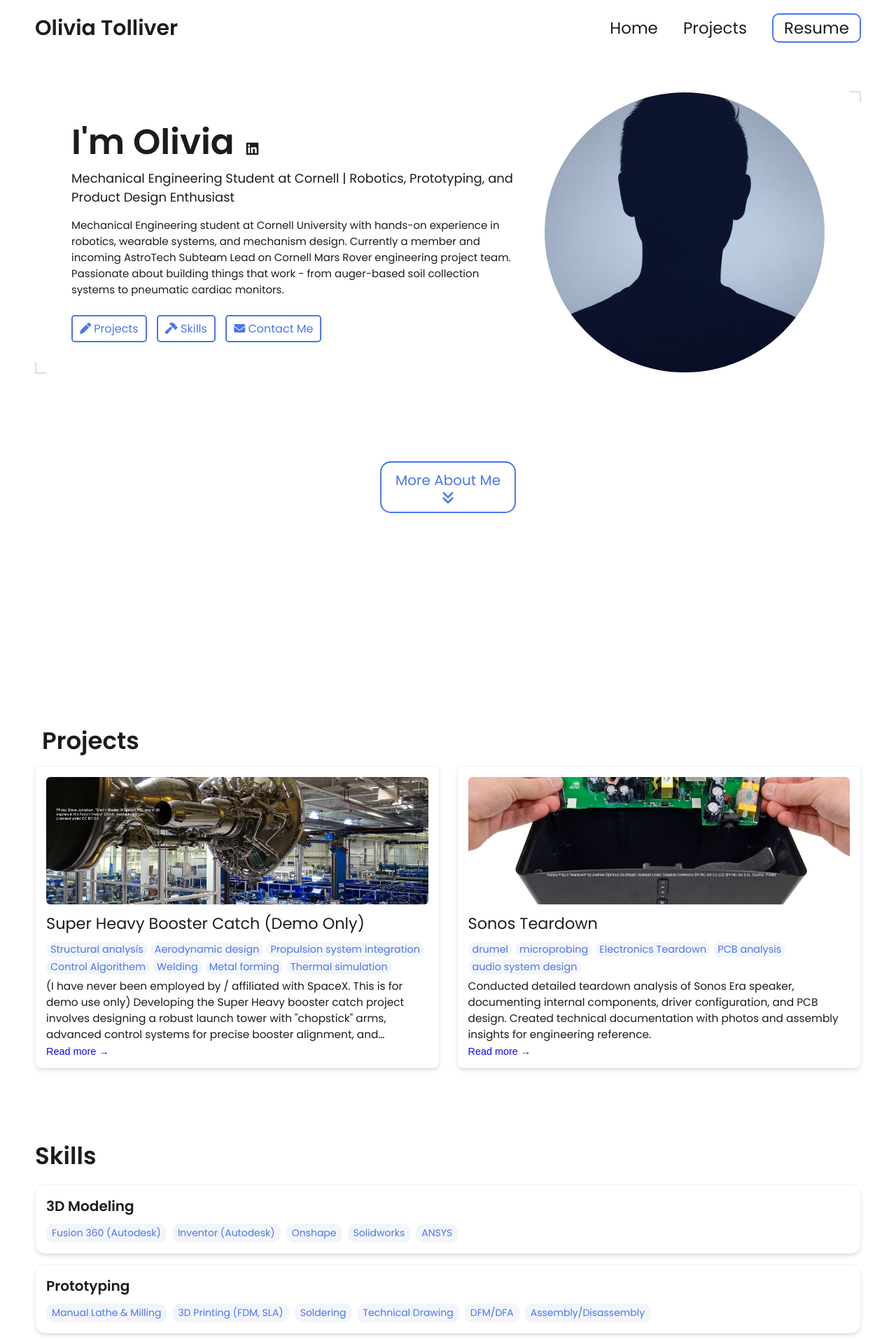
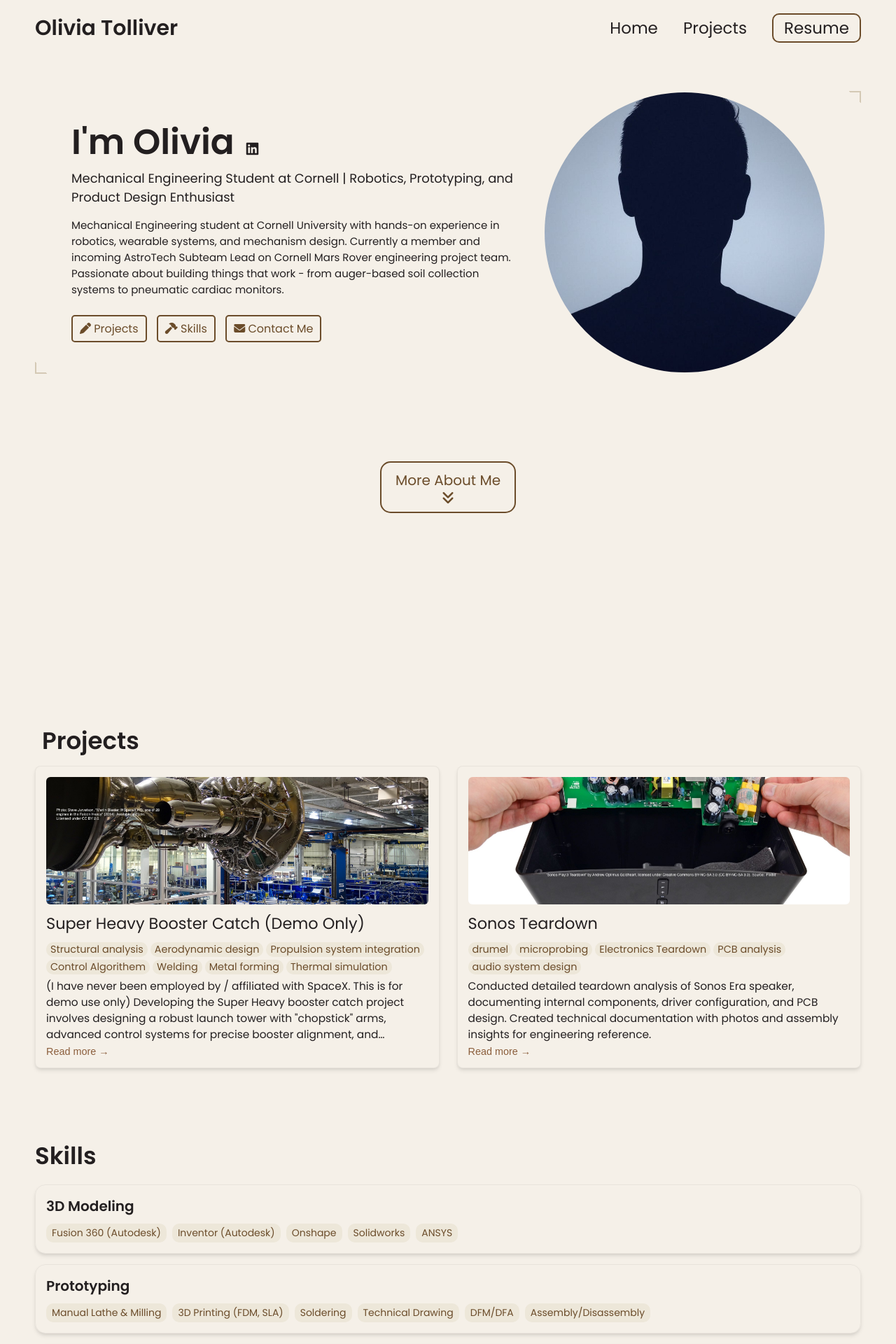
Before and after one commit to oliviatolliver/oliviatolliver.github.io, a Jekyll site: the page built from index.html, in a window 1280 px wide. Shown: the top 1920 px of the page at 70% size. Built offline with Jekyll 4.4.1, drawn with Linux system fonts in a browser that asks for light colours.

Commit message:
changing color scheme

```diff
--- a/_config.yml
+++ b/_config.yml
@@ -82,49 +82,12 @@ formspree-key: xbdewzwq  # https://formspree.io/f/{8-digit key}
 
 # Active theme (Updatethis to switch themes). Make sure to keep the indentation the same.
 colors: # this is the basic theme
-  text: "#1a1c20"
-  border: "#ddd"
-  link: "#4a76ee"
-  highlight: "#0c0cf2"
-  background: "#ffffff"
-  light_background: "#f3f5fb"
-
-# A few examples.
-basic theme:
-  text: "#1a1c20"
-  border: "#ddd"
-  link: "#4a76ee"
-  highlight: "#0c0cf2"
-  background: "#ffffff"
-  light_background: "#f3f5fb"
-
-  mint theme:
-  text: "#2c3333"
-  border: "#e0f2ef"
-  link: "#40b3a2"
-  highlight: "#2a9d8f"
-  background: "#f7fbfa"
-  light_background: "#f0f9f7"
-
-lemon theme:
-  text: "#2d2926"
-  border: "#f7f3e3"
-  link: "#ffc94d"
-  highlight: "#ffb800"
-  background: "#fffdf5"
-  light_background: "#fff9e6"
-
-  pink theme:
-  text: "#2d2d2d"
-  border: "#f8e2e2"
-  link: "#ff8fa3"
-  highlight: "#ff4d6d"
-  background: "#fff8f8"
-  light_background: "#fff5f6"
-
-
-
-
+  text: "#231f20"
+  border: "#d4c9b5"
+  link: "#6b4c2a"
+  highlight: "#8b5e3c"
+  background: "#f5f0e8"
+  light_background: "#ede7d9"
 
 
 #########################################################################################################
```
